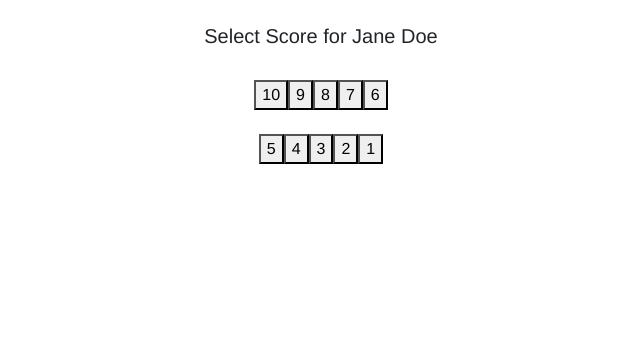
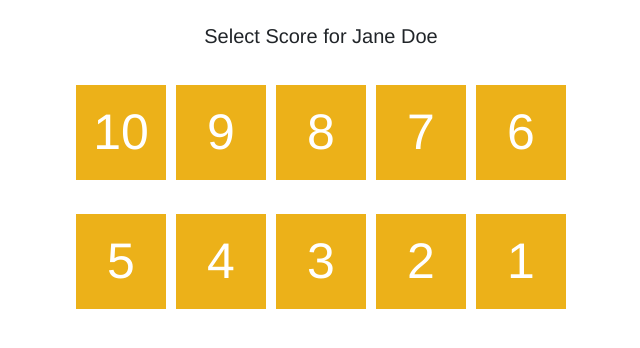
Before and after one commit to K1ngAng31/S1AMC0D3, a PHP site: the page made by ProjectWeb/views/Judge2.html in a window 1280 px wide. Shown: the part 58-406 px from the top of the page, without its empty margins (319-959 px from the left). Run offline with PHP 8.4, Linux system fonts and the light colour scheme; the template is opened without the code that fills it, so the values that code supplies are empty; some libraries are stand-ins or nearby versions.

Commit message:
Update my_style.css

```diff
--- a/ProjectWeb/resources/css/my_style.css
+++ b/ProjectWeb/resources/css/my_style.css
@@ -90,6 +90,16 @@ input[type=submit]:hover {
     align: center;
 }
 
+.btn-group button {
+    background-color: #ECB119;
+    padding: 10px 10px;
+    font-size: 50px;
+    border: 5px solid white;
+    color: white;
+    width: 100px;
+    text: center;
+}
+
 /* Create two columns that float next to eachother */
 /* .column {
     float: left;
```
